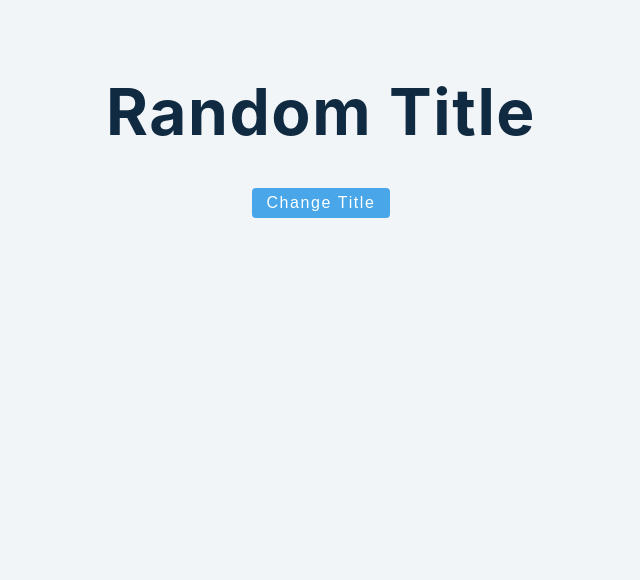
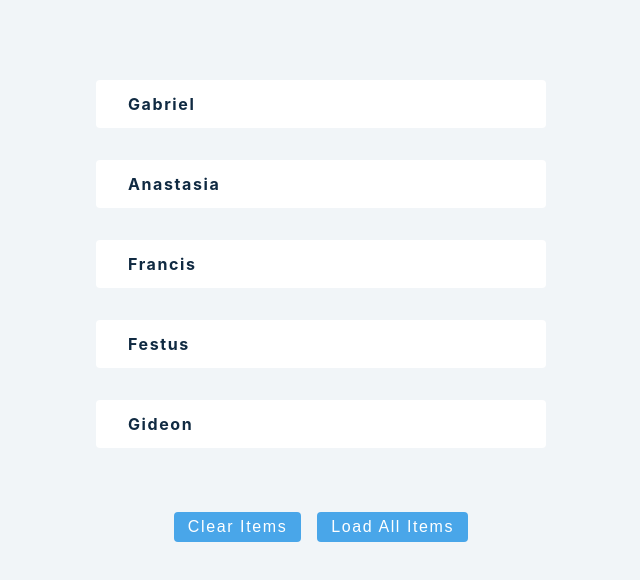
Before and after one commit to rocksongabriel/sturdy-carnival, a React (Vite) app in the folder advanced-react-tutorial/: page / in a window 1280 px wide. Shown: the top 580 px of the page, without its empty margins (319-959 px from the left). Built offline with nearby package versions, Linux system fonts and the light colour scheme.

Commit message:
Add use state array, remove all the elements in the array

```diff
--- a/advanced-react-tutorial/src/App.jsx
+++ b/advanced-react-tutorial/src/App.jsx
@@ -2,13 +2,14 @@ import React from "react";
 
 // import components
 // import ErrorExample from "./tutorial/1-useState/1-error-example";
-import UseStateBasics from "./tutorial/1-useState/2-useState-basics"
+// import UseStateBasics from "./tutorial/1-useState/2-useState-basics"
+import UseStateArray from "./tutorial/1-useState/3-useState-array"
 
 
 const App = () => {
   return (
     <div className="container">
-      <UseStateBasics />
+      <UseStateArray />
     </div>
   )
 }
--- /dev/null
+++ b/advanced-react-tutorial/src/data.js
@@ -0,0 +1,7 @@
+export const data = [
+    {id: 1, name: "Gabriel"},
+    {id: 2, name: "Anastasia"},
+    {id: 3, name: "Francis"},
+    {id: 4, name: "Festus"},
+    {id: 5, name: "Gideon"},
+]
--- /dev/null
+++ b/advanced-react-tutorial/src/tutorial/1-useState/3-useState-array.jsx
@@ -0,0 +1,27 @@
+import React, { useState } from "react";
+import { data } from "../../data";
+
+
+const UseStateArray = () => {
+  const [people, setPeople] = useState(data);
+  console.log(people)
+
+  return <>
+    {
+      people.map((person) => {
+        return <div className="item" key={person.id}>
+          <h4>{person.name}</h4>
+        </div>
+      })
+    }
+    <button className="btn" onClick={() => setPeople([])}>
+      Clear Items
+    </button>
+    <button className="btn" onClick={() => setPeople(data)}>
+      Load All Items
+    </button>
+  </>
+}
+
+
+export default UseStateArray;
```
